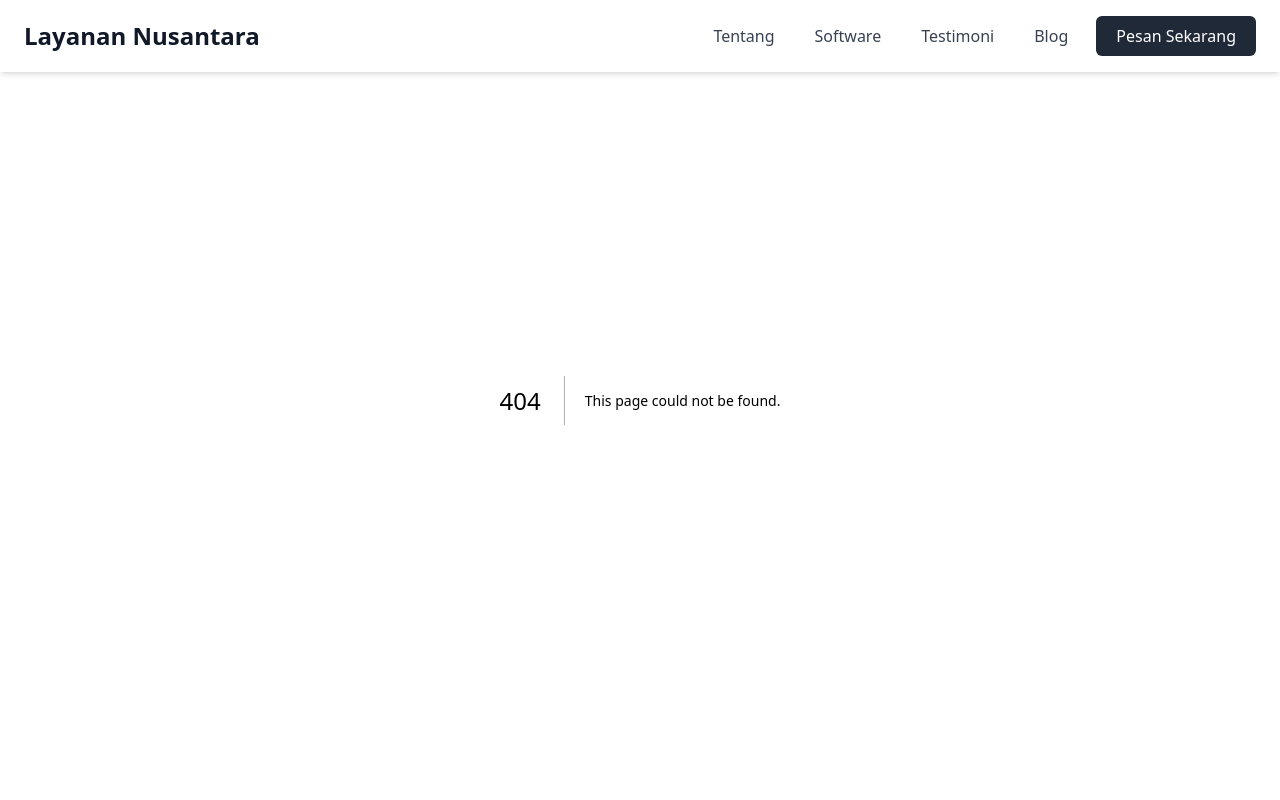
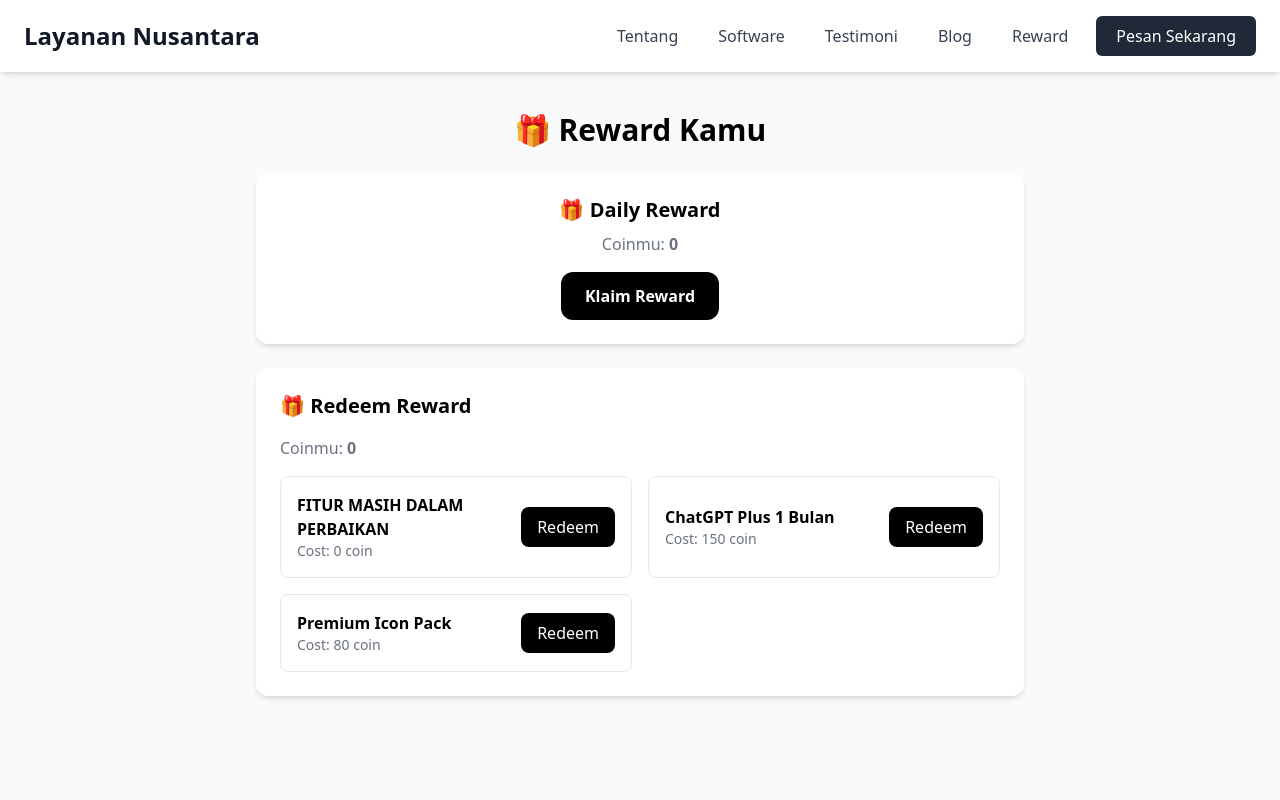
Before and after one commit to abdulaziz817/layanan, a Next.js app: page /reward in a window 1280 px wide. Before the commit this address had no page. Shown: the top 800 px of the page. Built offline with nearby package versions, Linux system fonts and the light colour scheme.

Commit message:
update rewerd

```diff
--- a/components/ui/Navbar/index.jsx
+++ b/components/ui/Navbar/index.jsx
@@ -13,7 +13,8 @@ export default function Navbar() {
     { title: "Tentang", path: "/#cta" },
     { title: "Software", path: "/#toolkit" },
     { title: "Testimoni", path: "/#testimonials" },
-     { title: "Blog", path: "/blog" }
+    { title: "Blog", path: "/blog" },
+    { title: "Reward", path: "/reward" } // <-- Tambahan link ke reward
   ]
 
   const scrollToAnchor = (id) => {
--- a/components/ui/blog/Blog.jsx
+++ b/components/ui/blog/Blog.jsx
@@ -1106,6 +1106,7 @@ export default function BlogUI() {
           </p>
 
        {/* Footer */}
+  {/* Footer */}
           <div className="flex items-center justify-between text-sm">
             <span className="text-indigo-600">{post.date}</span>
 
--- /dev/null
+++ b/components/ui/reward/DailyReward.jsx
@@ -0,0 +1,43 @@
+import { useState, useEffect } from "react";
+import { claimDailyCoin, canClaimToday, getCoin } from "../../../utils/reward";
+
+export default function DailyReward({ onClaim }) {
+  const [coin, setCoinState] = useState(0);
+  const [claimed, setClaimed] = useState(false);
+
+  useEffect(() => {
+    setCoinState(getCoin());
+    setClaimed(!canClaimToday());
+  }, []);
+
+  const handleClaim = () => {
+    if (claimed) {
+      alert("Kamu sudah klaim hari ini 👀");
+      return;
+    }
+    const c = claimDailyCoin();
+    if (c) {
+      setCoinState(getCoin());
+      setClaimed(true);
+      alert(`🔥 Kamu dapat ${c} coin hari ini!`);
+      onClaim && onClaim(getCoin());
+    }
+  };
+
+  return (
+    <div className="bg-white shadow-md rounded-xl p-6 text-center">
+      <h2 className="text-xl font-bold mb-2">🎁 Daily Reward</h2>
+      <p className="text-gray-500 mb-4">
+        Coinmu: <span className="font-bold">{coin}</span>
+      </p>
+      <button
+        onClick={handleClaim}
+        className={`px-6 py-3 rounded-xl text-white font-semibold transition ${
+          claimed ? "bg-gray-400 cursor-not-allowed" : "bg-black hover:bg-gray-900"
+        }`}
+      >
+        {claimed ? "Sudah Klaim Hari Ini" : "Klaim Reward"}
+      </button>
+    </div>
+  );
+}
--- /dev/null
+++ b/components/ui/reward/RedeemList.jsx
@@ -0,0 +1,66 @@
+import { useState, useEffect } from "react";
+import { redeemReward, generateRedeemPDF, getCoin } from "../../../utils/reward";
+
+const REWARDS = [
+  { name: "FITUR MASIH DALAM PERBAIKAN", cost: 0 },
+  { name: "ChatGPT Plus 1 Bulan", cost: 150 },
+  { name: "Premium Icon Pack", cost: 80 },
+];
+
+export default function RedeemList() {
+  const [coin, setCoin] = useState(0);
+
+  // Ambil coin hanya di browser
+  useEffect(() => {
+    setCoin(getCoin());
+  }, []);
+
+  const handleRedeem = async (reward) => {
+    if (!redeemReward(reward.cost, reward.name)) {
+      alert("Coinmu tidak cukup 😢");
+      return;
+    }
+
+    // Generate PDF (async karena QR Code)
+    await generateRedeemPDF(reward.name, reward.cost);
+
+    alert(`🎉 Redeem berhasil! PDF ter-download, silahkan kirim ke admin via WA`);
+
+    const waLink = `https://wa.me/6287860592111?text=${encodeURIComponent(
+      `Halo Admin, saya ingin menukarkan reward ${reward.name}. PDF sudah ter-download.`
+    )}`;
+    window.open(waLink, "_blank");
+
+    // Update coin terbaru
+    setCoin(getCoin());
+  };
+
+  return (
+    <div className="bg-white shadow-md rounded-xl p-6">
+      <h2 className="text-xl font-bold mb-4">🎁 Redeem Reward</h2>
+      <p className="text-gray-500 mb-4">
+        Coinmu: <span className="font-bold">{coin}</span>
+      </p>
+
+      <div className="grid grid-cols-1 md:grid-cols-2 gap-4">
+        {REWARDS.map((r) => (
+          <div
+            key={r.name}
+            className="border p-4 rounded-lg flex justify-between items-center"
+          >
+            <div>
+              <h3 className="font-semibold">{r.name}</h3>
+              <p className="text-sm text-gray-500">Cost: {r.cost} coin</p>
+            </div>
+            <button
+              onClick={() => handleRedeem(r)}
+              className="bg-black text-white px-4 py-2 rounded-lg hover:bg-gray-900 transition"
+            >
+              Redeem
+            </button>
+          </div>
+        ))}
+      </div>
+    </div>
+  );
+}
--- /dev/null
+++ b/components/ui/reward/RewardCard.jsx
@@ -0,0 +1,8 @@
+export default function RewardCard({ title, children }) {
+  return (
+    <div className="bg-white shadow-lg rounded-2xl p-6">
+      <h2 className="text-2xl font-bold mb-4">{title}</h2>
+      {children}
+    </div>
+  );
+}
--- /dev/null
+++ b/components/ui/reward/RewardModal.jsx
@@ -0,0 +1,31 @@
+import { motion, AnimatePresence } from "framer-motion";
+
+export default function RewardModal({ isOpen, onClose, children }) {
+  return (
+    <AnimatePresence>
+      {isOpen && (
+        <motion.div
+          className="fixed inset-0 bg-black bg-opacity-40 flex items-center justify-center z-50"
+          initial={{ opacity: 0 }}
+          animate={{ opacity: 1 }}
+          exit={{ opacity: 0 }}
+        >
+          <motion.div
+            className="bg-white rounded-xl p-6 max-w-md w-full relative"
+            initial={{ scale: 0.8 }}
+            animate={{ scale: 1 }}
+            exit={{ scale: 0.8 }}
+          >
+            <button
+              onClick={onClose}
+              className="absolute top-4 right-4 text-gray-400 hover:text-black text-lg"
+            >
+              ✕
+            </button>
+            {children}
+          </motion.div>
+        </motion.div>
+      )}
+    </AnimatePresence>
+  );
+}
--- a/package.json
+++ b/package.json
@@ -20,10 +20,11 @@
     "framer-motion": "^12.24.10",
     "html2canvas": "^1.4.1",
     "html2pdf.js": "^0.10.3",
-    "jspdf": "^3.0.1",
+    "jspdf": "^3.0.4",
     "lucide-react": "^0.511.0",
     "next": "^15.5.7",
     "next-pwa": "^5.6.0",
+    "qrcode": "^1.5.4",
     "qrcode.react": "^4.2.0",
     "react": "^19.2.3",
     "react-datepicker": "^8.4.0",
--- /dev/null
+++ b/pages/reward.jsx
@@ -0,0 +1,16 @@
+// pages/reward.jsx
+import React from "react";
+import DailyReward from "../components/ui/reward/DailyReward";
+import RedeemList from "../components/ui/reward/RedeemList";
+
+export default function Reward() {
+  return (
+    <div className="min-h-screen bg-gray-50 p-6 pt-28">
+      <div className="max-w-3xl mx-auto space-y-6">
+        <h1 className="text-3xl font-bold text-center mb-6">🎁 Reward Kamu</h1>
+        <DailyReward />
+        <RedeemList />
+      </div>
+    </div>
+  );
+}
--- /dev/null
+++ b/pages/reward/verify.jsx
@@ -0,0 +1,41 @@
+import { useRouter } from "next/router";
+import { useEffect, useState } from "react";
+
+function simpleHash(str) {
+  let hash = 0;
+  for (let i = 0; i < str.length; i++) {
+    hash = (hash << 5) - hash + str.charCodeAt(i);
+    hash |= 0;
+  }
+  return Math.abs(hash).toString(16).toUpperCase();
+}
+
+export default function RewardVerify() {
+  const router = useRouter();
+  const { code, sig } = router.query;
+  const [valid, setValid] = useState(false);
+
+  useEffect(() => {
+    if (!code || !sig) return;
+
+    // Validasi minimal: signature harus sesuai format hash
+    const expectedSigPattern = /^[0-9A-F]+$/;
+    if (expectedSigPattern.test(sig)) {
+      setValid(true);
+    }
+  }, [code, sig]);
+
+  if (!code) return <p>Memuat...</p>;
+
+  return (
+    <div className="min-h-screen flex flex-col items-center justify-center bg-gray-50 p-6">
+      <h1 className="text-2xl font-bold mb-4">Verifikasi Voucher</h1>
+      <p className="mb-2">Kode Voucher: <span className="font-mono">{code}</span></p>
+      {valid ? (
+        <p className="text-green-600 font-semibold">✔ Voucher valid!</p>
+      ) : (
+        <p className="text-red-600 font-semibold">❌ Voucher tidak valid!</p>
+      )}
+    </div>
+  );
+}
--- /dev/null
+++ b/utils/reward.js
@@ -0,0 +1,108 @@
+// utils/reward.js
+import jsPDF from "jspdf";
+import QRCode from "qrcode";
+
+const isBrowser = typeof window !== "undefined";
+
+// Coin
+export function getCoin() {
+  if (!isBrowser) return 0;
+  return Number(localStorage.getItem("reward_coin") || 0);
+}
+
+export function setCoin(value) {
+  if (!isBrowser) return;
+  localStorage.setItem("reward_coin", value);
+}
+
+// Reward harian
+export function canClaimToday() {
+  if (!isBrowser) return false;
+  const last = localStorage.getItem("reward_last_claim");
+  if (!last) return true;
+
+  const lastDate = new Date(last).toDateString();
+  const today = new Date().toDateString();
+  return lastDate !== today;
+}
+
+export function claimDailyCoin() {
+  if (!isBrowser) return 0;
+  if (!canClaimToday()) return 0;
+
+  const coin = Math.floor(Math.random() * 41) + 10;
+  const current = getCoin();
+  setCoin(current + coin);
+  localStorage.setItem("reward_last_claim", new Date().toString());
+  return coin;
+}
+
+// Redeem reward
+export function redeemReward(cost, rewardName) {
+  if (!isBrowser) return false;
+  const current = getCoin();
+  if (current < cost) return false;
+
+  setCoin(current - cost);
+  return true;
+}
+
+// PDF voucher
+function generateCode() {
+  return `LN-REWARD-${Math.random().toString(36).slice(2, 8).toUpperCase()}-${Date.now()}`;
+}
+
+function simpleHash(str) {
+  let hash = 0;
+  for (let i = 0; i < str.length; i++) {
+    hash = (hash << 5) - hash + str.charCodeAt(i);
+    hash |= 0;
+  }
+  return Math.abs(hash).toString(16).toUpperCase();
+}
+
+export async function generateRedeemPDF(rewardName, cost) {
+  if (!isBrowser) return;
+
+  const deviceId = localStorage.getItem("device_id") || "UNKNOWN";
+  const code = generateCode();
+  const date = new Date().toLocaleString("id-ID");
+
+  // Signature unik untuk mencegah palsu
+  const signature = simpleHash(`${rewardName}${cost}${deviceId}${code}`);
+
+  // Gunakan domain store dan sertakan signature di URL verify
+  const verifyURL = `https://layanannusantara.store/reward/verify?code=${code}&sig=${signature}`;
+
+  // Generate QR Code
+  const qr = await QRCode.toDataURL(verifyURL);
+
+  const doc = new jsPDF();
+
+  // Watermark tipis supaya sulit dicopy
+  doc.setTextColor(230);
+  doc.setFontSize(40);
+  doc.text("LAYANAN NUSANTARA", 35, 140, { angle: 45 });
+
+  // Konten utama PDF
+  doc.setTextColor(0);
+  doc.setFontSize(18);
+  doc.text("🎁 VOUCHER REWARD RESMI", 20, 20);
+  doc.setFontSize(11);
+  doc.text(`Reward: ${rewardName}`, 20, 40);
+  doc.text(`Cost: ${cost} coin`, 20, 50);
+  doc.text(`Tanggal: ${date}`, 20, 60);
+  doc.text(`Device ID: ${deviceId}`, 20, 70);
+  doc.setFontSize(12);
+  doc.text(`Kode Voucher: ${code}`, 20, 80);
+  doc.setFontSize(10);
+  doc.text(`Signature: ${signature}`, 20, 90);
+
+  // QR Code untuk scan & verifikasi
+  doc.addImage(qr, "PNG", 140, 55, 40, 40);
+  doc.setFontSize(9);
+  doc.text("Scan untuk verifikasi voucher", 140, 100);
+
+  // Simpan PDF
+  doc.save(`${rewardName}_voucher.pdf`);
+}
```
Also changed, not shown: 1 other file (tests, documents, lock files or other folders). Lines whose indentation alone changed are shown as unchanged.
